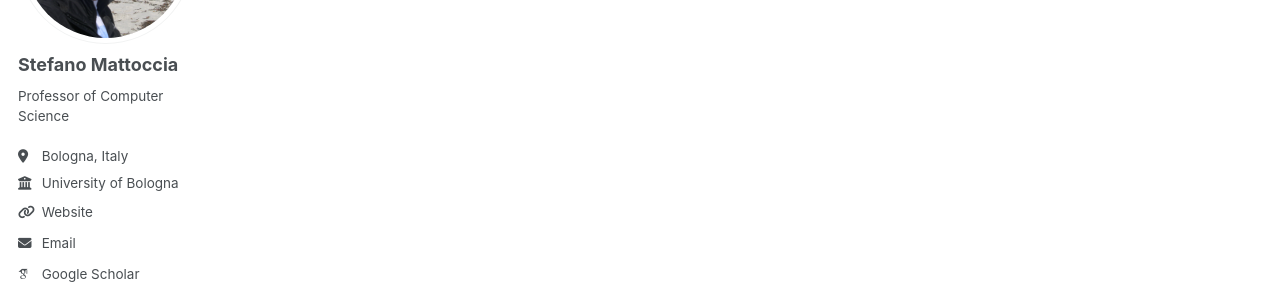
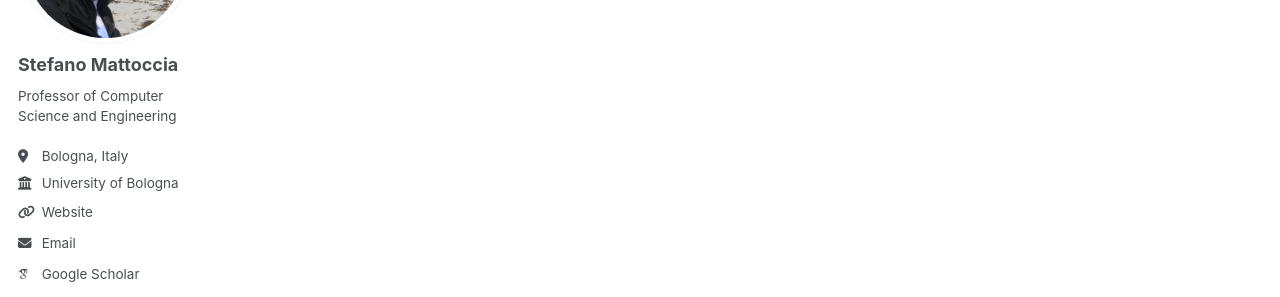
Before and after one commit to stefanomattoccia/stefanomattoccia.github.io, a Jekyll site: the page built from _pages/about.md, in a window 1280 px wide. Shown: the part 237-534 px from the top of the page. Built offline with Jekyll 4.4.1, drawn with Linux system fonts in a browser that asks for light colours; some web fonts are replaced.

Commit message:
Update bio to include Engineering title

```diff
--- a/_config.yml
+++ b/_config.yml
@@ -25,7 +25,7 @@ author:
   avatar           : "Crop_HR.JPG"
   name             : "Stefano Mattoccia"
   pronouns         : # example: "she/her"
-  bio              : "Professor of Computer Science"
+  bio              : "Professor of Computer Science and Engineering"
   location         : "Bologna, Italy"
   employer         : "University of Bologna"
   uri              : "https://www.unibo.it/sitoweb/stefano.mattoccia/"
```
